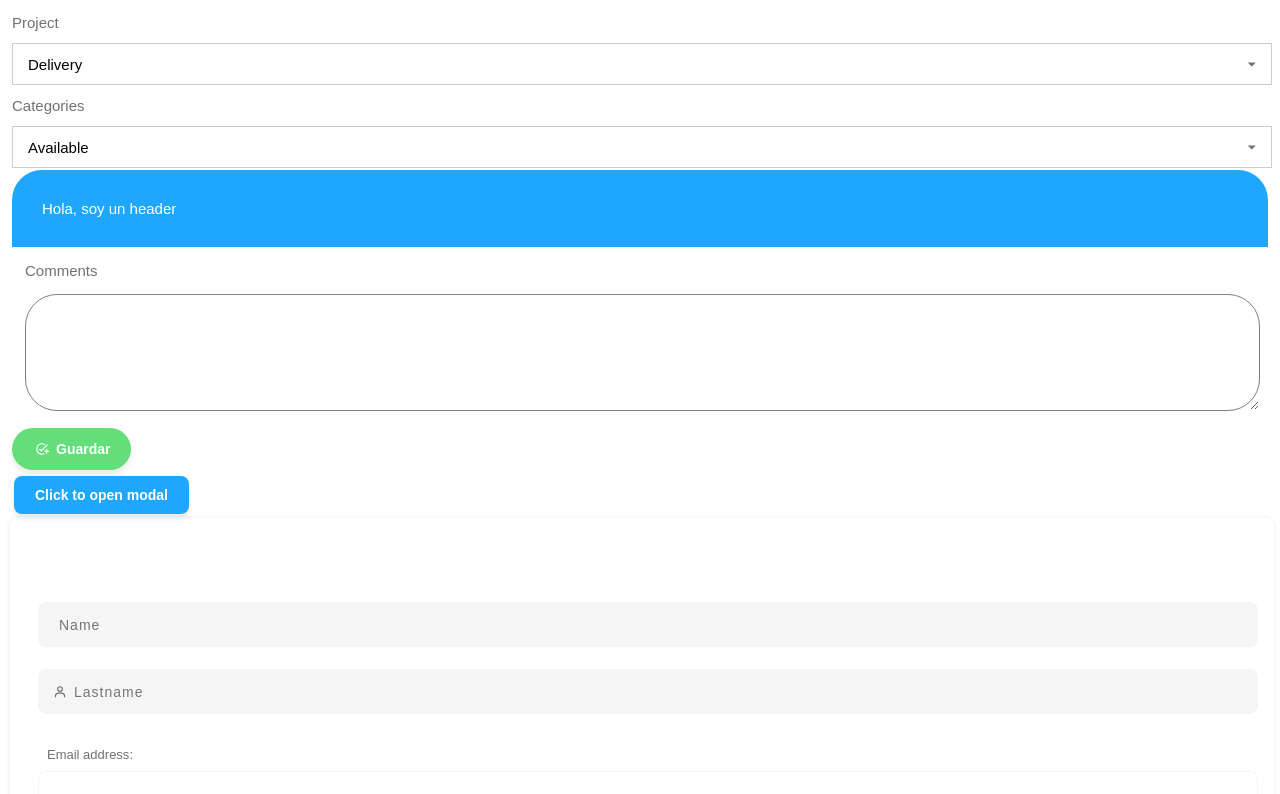
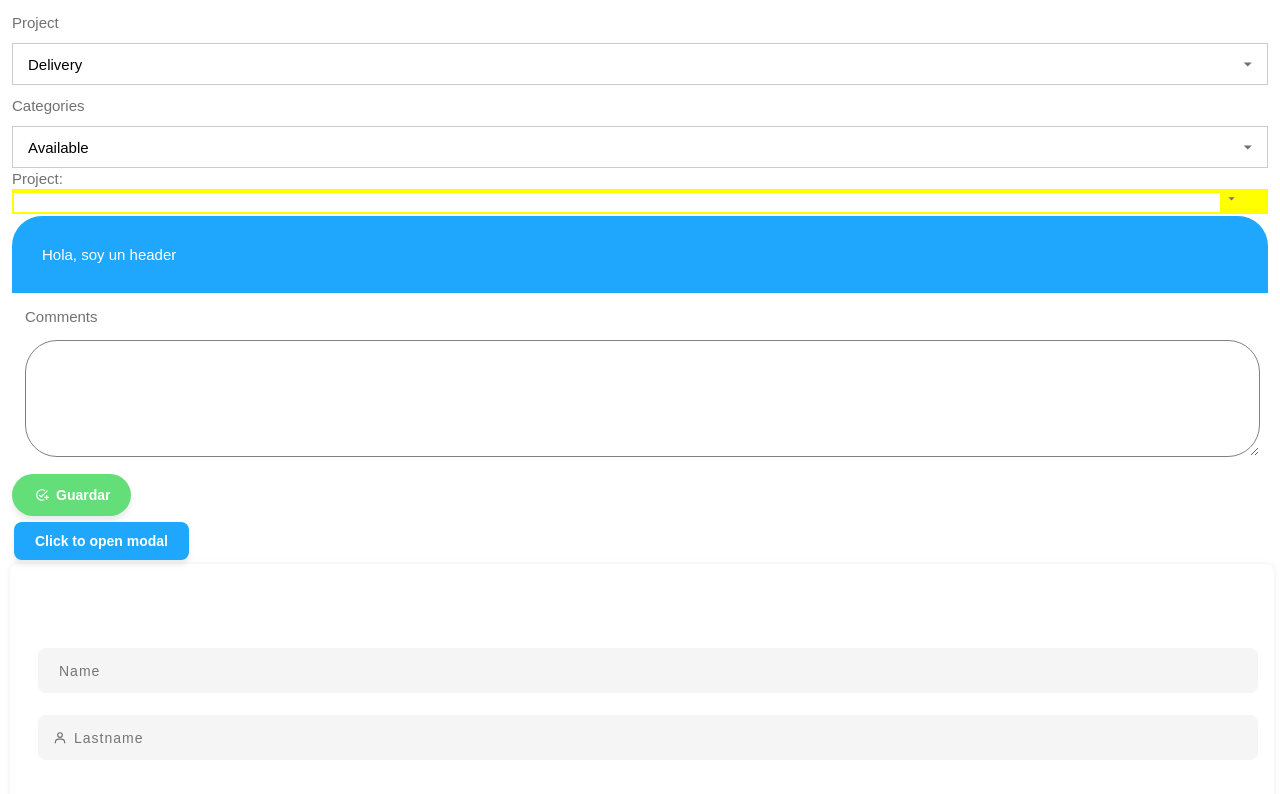
Before and after one commit to albalp/dinamita-reloaded-components, a React (Create React App) app: page / in a window 1280 px wide. Shown: the top 794 px of the page. Built offline with nearby package versions, Linux system fonts and the light colour scheme.

Commit message:
dropdown try change the clases for options

```diff
--- a/src/App.js
+++ b/src/App.js
@@ -5,7 +5,7 @@ import Input from './components/Form/Input/Input';
 import Checkbox from './components/Form/Checkbox/Checkbox';
 import AOS from "aos";
 import SaveButton from './components/SaveButton';
-//import DropdownOpt from './components/dropdown/DropdownOpt';
+import DropdownOpt from './components/dropdown/DropdownOpt';
 import Dropdown from './components/dropdown/DropDown';
 import data from '../src/api/mocks.json';
 import { MdArrowDropDown } from 'react-icons/md'
@@ -65,6 +65,7 @@ function App() {
     <div>
       <Dropdown title="Project" icon={<MdArrowDropDown />} options={projectData}/>
       <Dropdown title="Categories" icon={<MdArrowDropDown />} options={categories}/>
+      <DropdownOpt />
       <Header variant="primary" />
       <TextArea />
       <SaveButton variant="success" label="Guardar" borderRadius icon={<AddTaskIcon/>} onClick={Clicked} />
--- a/src/components/dropdown/DropdownOpt.jsx
+++ b/src/components/dropdown/DropdownOpt.jsx
@@ -1,6 +1,6 @@
 import { useState, useRef, useEffect } from 'react';
 
-import { useDetectOutsideClick } from './useDetectOutsideClick.js';
+//import { useDetectOutsideClick } from './useDetectOutsideClick.js';
 
 import { MdArrowDropDown } from 'react-icons/md'
 
@@ -9,8 +9,10 @@ import './dropdownOpt.css';
 const DropdownOpt = () => {
   const dropdownRef = useRef(null);
   const [isActive, setIsActive] = useState(false);
-  const onClick = () => {console.log('CLICKED')
-    setIsActive(!isActive)};
+  const onClick = (value) => {
+    setIsActive(!isActive)
+    setSelected(value)
+  };
 
   const dropdownOptions = [
     {
@@ -26,7 +28,7 @@ const DropdownOpt = () => {
       value: "blue",
     },
   ];
-  const [selected, setSelected] = useState(dropdownOptions[0])
+  const [selected, setSelected] = useState(dropdownOptions[0].label)
 
   const renderedOptions = dropdownOptions.map((option) => {
     if (option.value === selected.value) {
@@ -37,9 +39,9 @@ const DropdownOpt = () => {
         key={option.value}
         className="item"
         // on click change selection to current option
-        onClick={() => {
+        onClick={(option) => {
           setSelected(option)
-          onClick()
+          onClick(option.label)
         }}
       >
         {option.label}
@@ -47,7 +49,7 @@ const DropdownOpt = () => {
     )
   })
 
-  /*useEffect(() => {
+  useEffect(() => {
     const pageClickEvent = (e) => {
       console.log(e);
       // If the active element exists and is clicked outside of
@@ -65,15 +67,20 @@ const DropdownOpt = () => {
         window.removeEventListener('click', pageClickEvent);
     }
 
-  }, [isActive]);*/
+  }, [isActive]);
 
   return (
      <div className="menu-container">
-       <div className="label">Project:</div>
-       <button type="submit" onClick={onClick} className="menu-trigger">
-          <span>{selected.label}</span>
-          <MdArrowDropDown />
-       </button>
+       <span className="label">Project:</span>
+       <div className="menu-trigger">
+       <input
+       type="text"
+       placeholder={selected.label}
+       onClick={onClick}
+       >
+       </input>
+       <MdArrowDropDown />
+       </div>
        <ul ref={dropdownRef} className={`menu${isActive ? '-active' : '-inactive'}`} >
          {renderedOptions}
       </ul>
--- a/src/components/dropdown/dropDown.css
+++ b/src/components/dropdown/dropDown.css
@@ -1,7 +1,6 @@
 @import '../../css/global_styles.css';
 
 .dropdown {
-  width: 100%;
   display: block;
   background-color: #fff;
   font-size: 2vmin;
--- a/src/components/dropdown/dropdownOpt.css
+++ b/src/components/dropdown/dropdownOpt.css
@@ -11,6 +11,13 @@
     border: 1px solid rgba(34, 36, 38, 0.15);*/
 
 }
+.menu-trigger {
+    background-color: yellow;
+}
+
+.menu-trigger input {
+    width: 96%;
+}
 
 .menu-inactive {
     background: #ffffff;
@@ -20,15 +27,19 @@
     right: 0;
     width: 300px;
     box-shadow: 0 1px 8px rgba(0, 0, 0, 0.3);
-    /*opacity: 1;*/
+    opacity: 1;
     visibility: hidden;
     transform: translateY(-20px);
   }
 
 .menu-active{
-    /*opacity: 1;*/
+    opacity: 1;
     visibility: visible;
     transform: translateY(0);
+    position: absolute;
+    z-index: 9;
+    background: red;
+    width: 100%;
 }
 
 .menu ul {
```
